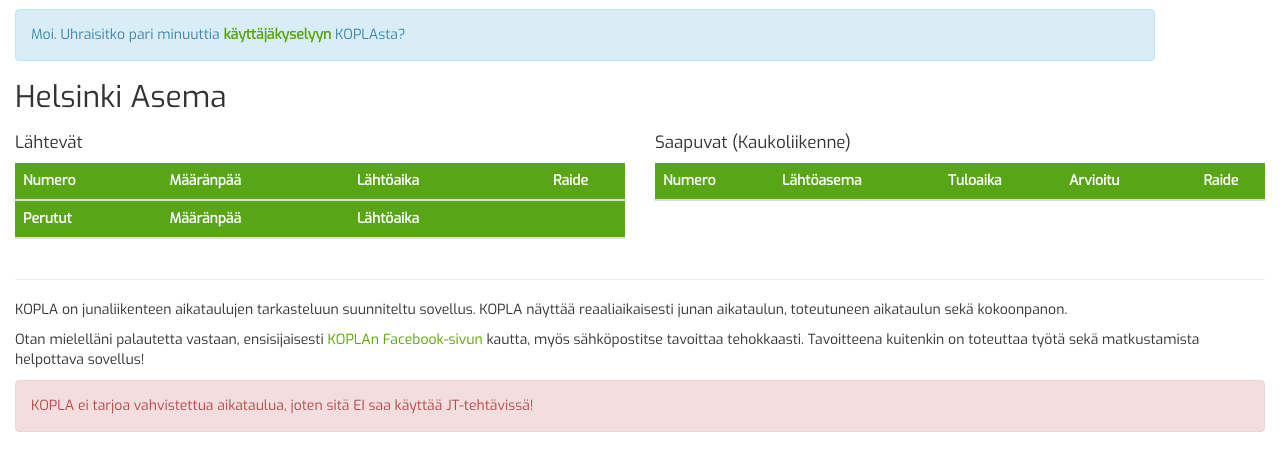
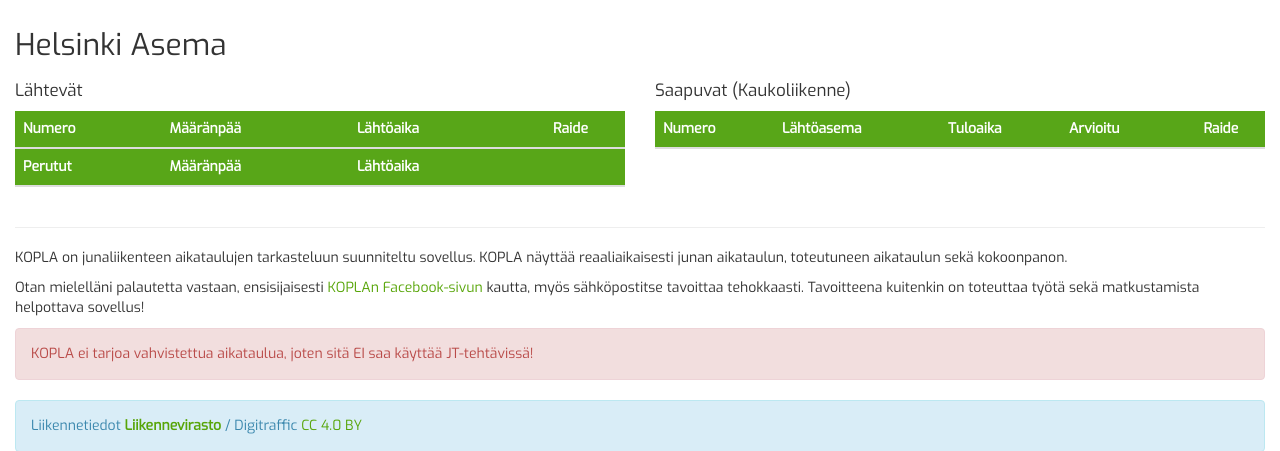
Before and after one commit to ByTS/Kopla, a PHP site: page / in a window 1280 px wide. Shown: the part 51-502 px from the top of the page. Run offline with PHP 8.4, Linux system fonts and the light colour scheme; lists and menus that the app fills with data are empty; some libraries are stand-ins or nearby versions.

Commit message:
Update index.php
Rm poll

```diff
--- a/index.php
+++ b/index.php
@@ -37,7 +37,6 @@
     <?php include 'incs/nav.php';?>
     <div class="container-fluid">
       <div class="row container">
-      <div class="alert alert-info">Moi. Uhraisitko pari minuuttia <a href="https://fi.surveymonkey.com/r/KD5HDNT"><strong>käyttäjäkyselyyn</strong></a> KOPLAsta?</div>
         <h2>Helsinki Asema</h2>
       </div>
       <div class="row" ng-controller="etusivu">
```
